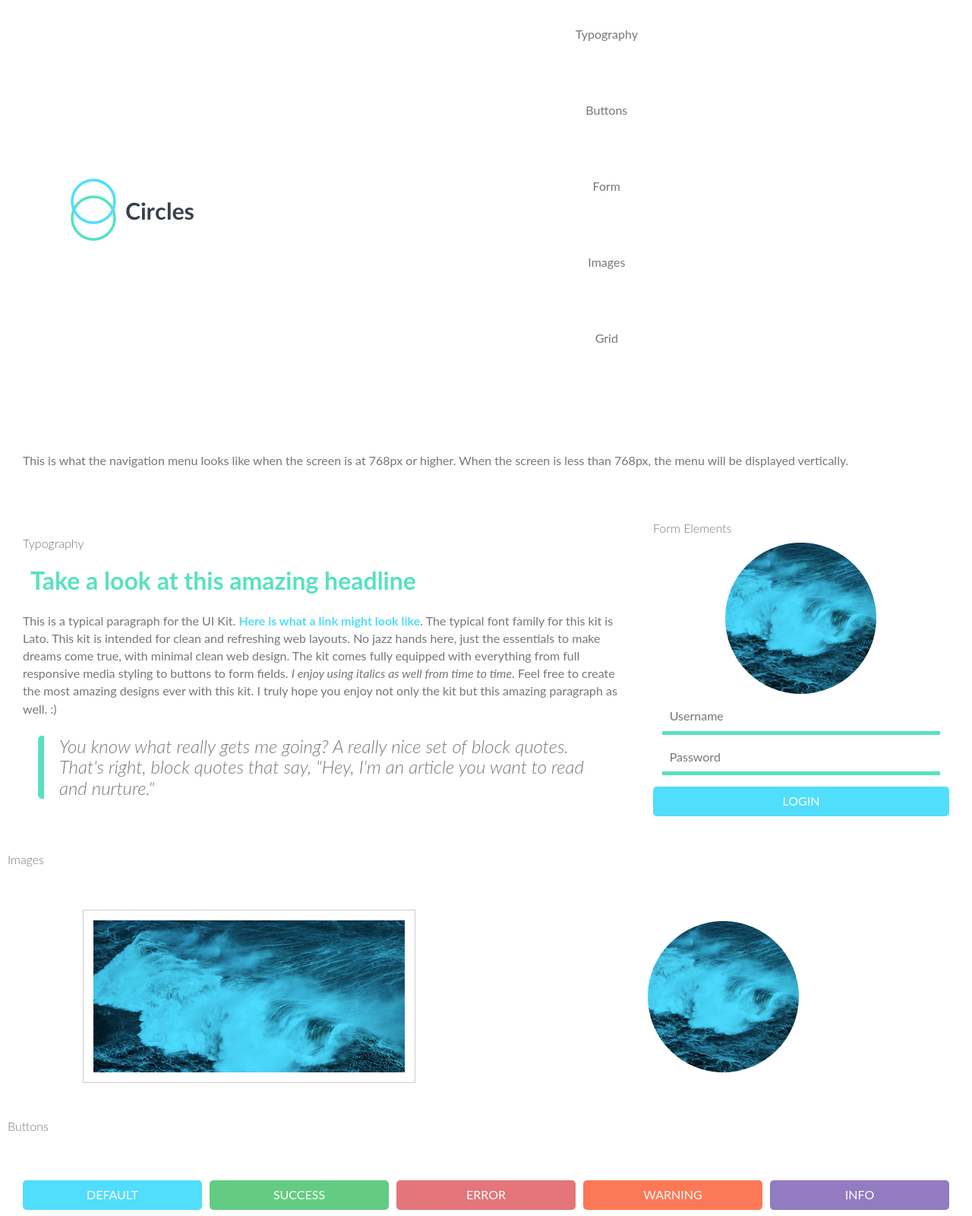
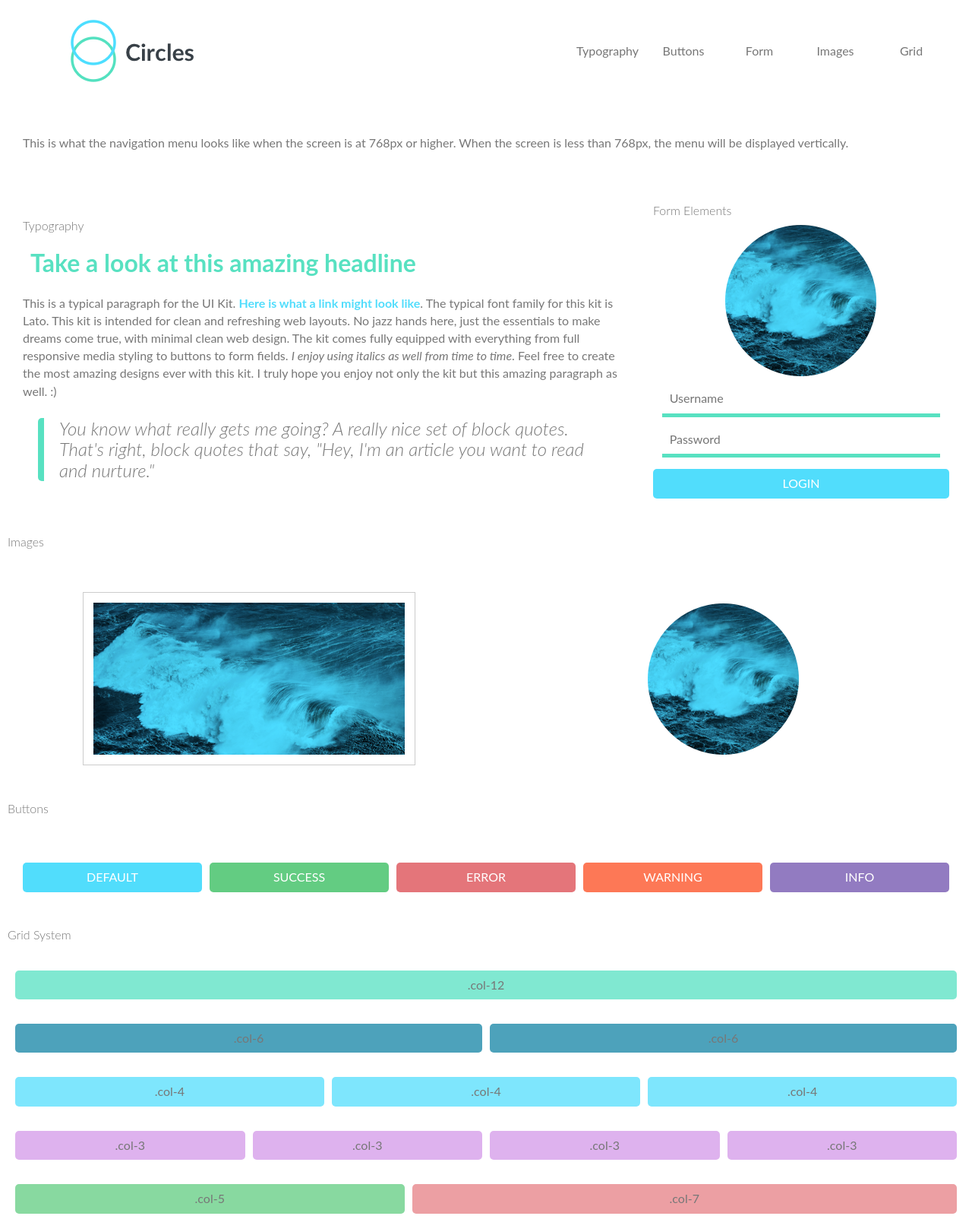
Before and after one commit to mbensa/treehouse_project4, a website: page index.html in a window 1280 px wide. Shown: the top 1600 px of the page at 76% size. Drawn offline with Linux system fonts and the light colour scheme.

Commit message:
final_update

```diff
--- a/scss/components/_buttons.scss
+++ b/scss/components/_buttons.scss
@@ -5,7 +5,7 @@
 .btn {
   margin-top: 15px;
   width: 100%;
-  color: #fff;
+  color: $white;
   border: none;
   padding: 10px 0;
   text-transform: uppercase;
--- a/scss/components/_grid.scss
+++ b/scss/components/_grid.scss
@@ -4,24 +4,24 @@
 
 .container {
   padding: 0 10px;
-}
 
   .row {
     display: flex;
     flex-direction: column;
     padding: 1em 10px;
+
+    .card {
+      flex-basis: 100%;
+    }
   }
 
-[class^="col"] {
+  & [class^="col"] {
     margin-top: 10px;
     flex-basis: 100%;
     min-height: 25px;
     padding: 10px;
     border-radius: 5px;
   }
+}
 
 @include color($grid-colors, "theme");
-
-.card {
-  flex-basis: 100%;
-}
--- a/scss/components/_media-queries.scss
+++ b/scss/components/_media-queries.scss
@@ -1,13 +1,12 @@
 /* ============================================= */
 /*              Media Queries                    */
 /* ============================================= */
-@media (min-width: 768px) {
+@include mq(small) {
   .container {
     max-width: 1400px;
     display: block;
     margin-left: auto;
     margin-right: auto;
-  }
 
     .centered {
       display: block;
@@ -17,87 +16,39 @@
 
     .row {
       flex-direction: row;
+
+      @for $i from 1 through 12 {
+        .col-#{$i} {
+          flex-basis: (100% / 12) * $i;
         }
-
-  [class^="col"] {
-    display: flex;
-    justify-content: center;
-    margin-top: 0;
-    align-items: center;
       }
-
-  [class^="col"] + [class^="col"] {
-    margin-left: 10px;
-  }
-
-  .col-1 {
-    flex-basis: 8.33%;
-  }
-
-  .col-2 {
-    flex-basis: 16.67%;
-  }
-
-  .col-3 {
-    flex-basis: 25%;
-  }
-
-  .col-4 {
-    flex-basis: 33.33%;
-  }
-
-  .col-5 {
-    flex-basis: 41.67%;
-  }
-
-  .col-6 {
-    flex-basis: 50%;
-  }
-
-  .col-7 {
-    flex-basis: 58.33%;
-  }
-
-  .col-8 {
-    flex-basis: 66.67%;
-  }
-
-  .col-9 {
-    flex-basis: 75%;
-  }
-
-  .col-10 {
-    flex-basis: 83.33%;
-  }
-
-  .col-11 {
-    flex-basis: 91.67%;
-  }
-
-  .col-12 {
-    flex-basis: 100%;
     }
 
     .nav {
       flex-direction: row;
       justify-content: flex-end;
       align-items: center;
+      &-link {
+        flex-basis: 100px;
       }
-
-  .nav-link {
-    flex-basis: 100px;
     }
 
     .btn {
       padding: 10px 30px;
+      + .btn {
+        margin-left: 10px;
+      }
     }
 
-  .btn + .btn {
+    & [class^="col"] {
+      display: flex;
+      justify-content: center;
+      margin-top: 0;
+      align-items: center;
+
+      + [class^="col"] {
         margin-left: 10px;
       }
-
-  .logo {
-    margin-left: initial;
-    margin-right: initial;
     }
   }
+}
--- a/scss/components/_navigation.scss
+++ b/scss/components/_navigation.scss
@@ -15,6 +15,7 @@
     display: block;
     width: 100%;
     transition: background-color 0.2s ease-in-out, color 0.2s ease-in-out;
+
     &:hover {
       color: $white;
       background-color: $viking;
--- a/scss/utilities/_mixins.scss
+++ b/scss/utilities/_mixins.scss
@@ -1,3 +1,5 @@
+/*Color mixin*/
+
 @mixin color($map, $prefix: null) {
   @each $theme, $color in $map {
     @if $prefix != null {
@@ -7,7 +9,23 @@
     } @else {
       .#{$theme} {
         background-color: $color;
+
+        &:hover {
+          background-color: lighten($color, 15%);
+        }
       }
     }
   }
 }
+
+/*Media Query Mixin*/
+
+@mixin mq($break) {
+  @if $break == "small" {
+    @media (min-width: $brkpoint) {
+      @content;
+    }
+  } @else {
+    @error "No value could be retrieved.";
+  }
+}
--- a/scss/utilities/_variables.scss
+++ b/scss/utilities/_variables.scss
@@ -45,5 +45,9 @@ $grid-colors: (
   col-9: $sunglo,
   col-10: $emerald,
   col-11: $malibu,
-  col-12: riptide
+  col-12: $riptide
 );
+
+/*Breakpoints*/
+
+$brkpoint: 768px;
```
Also changed, not shown: css/style.css. Lines whose indentation alone changed are shown as unchanged.
